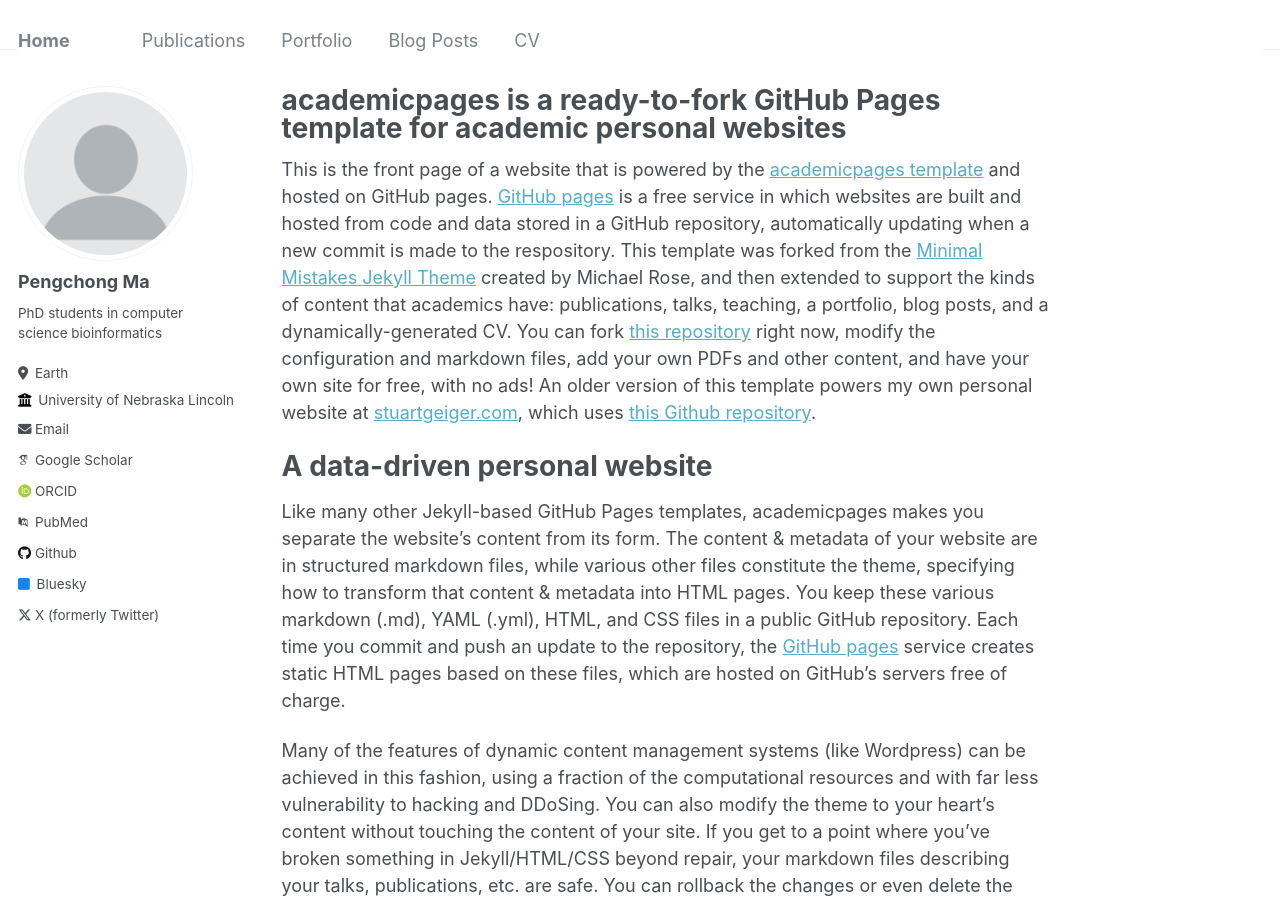
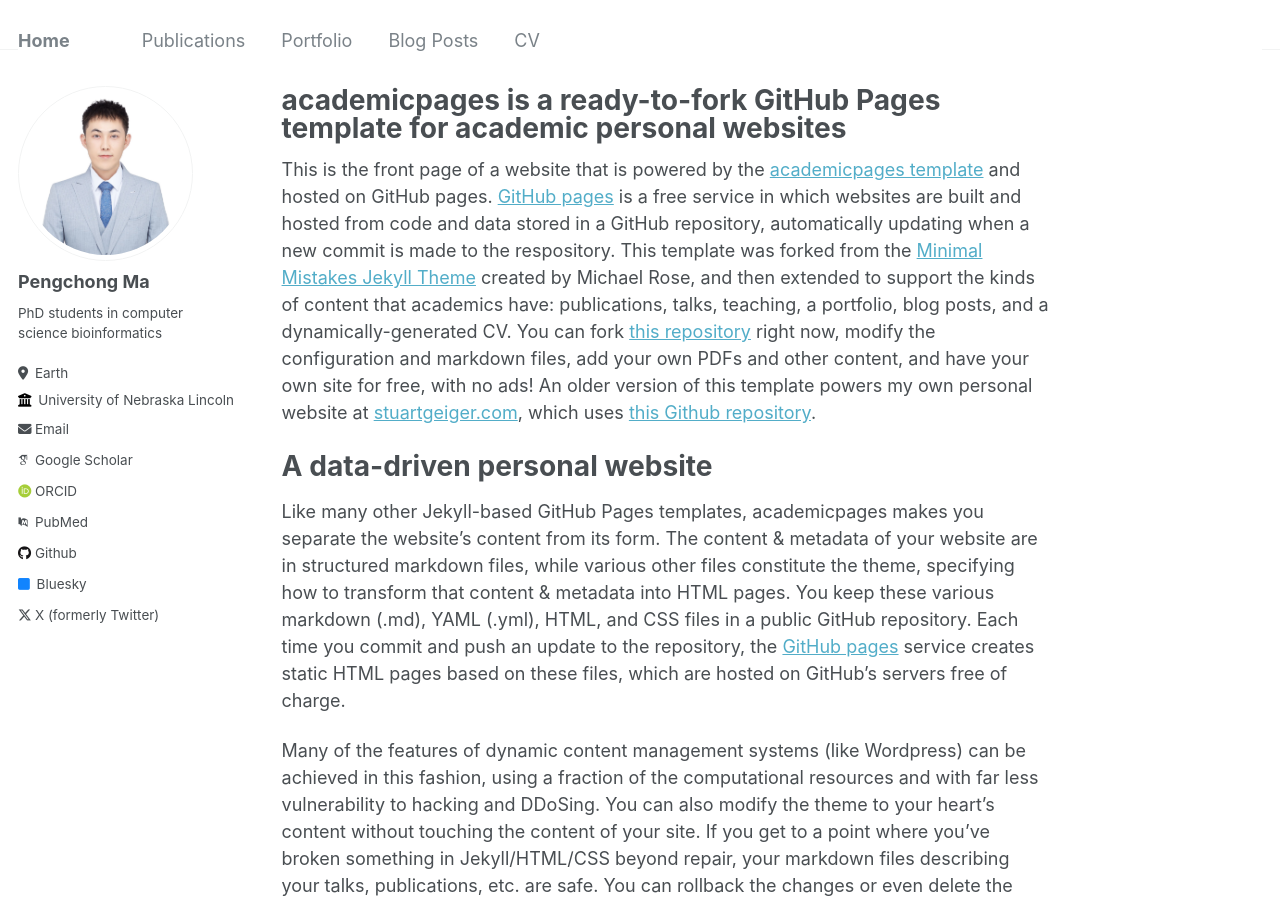
Before and after one commit to mpckkk/mapengchong.github.io, a Jekyll site: the page built from _pages/about.md, in a window 1280 px wide and 900 px high. Built offline with Jekyll 4.4.1, drawn with Linux system fonts in a browser that asks for light colours; some web fonts are replaced.

Commit message:
Update _config.yml

```diff
--- a/_config.yml
+++ b/_config.yml
@@ -21,7 +21,7 @@ repository               : "mpckkk.github.io/mapengchong.github.io"
 #               Additional customization can be done by editing /_includes/author-profile.html
 author:
   # Biographic information
-  avatar           : "profile.png"
+  avatar           : "dp.png"
   name             : "Pengchong Ma"
   pronouns         : # example: "He/him"
   bio              : "PhD students in computer science bioinformatics"
```
